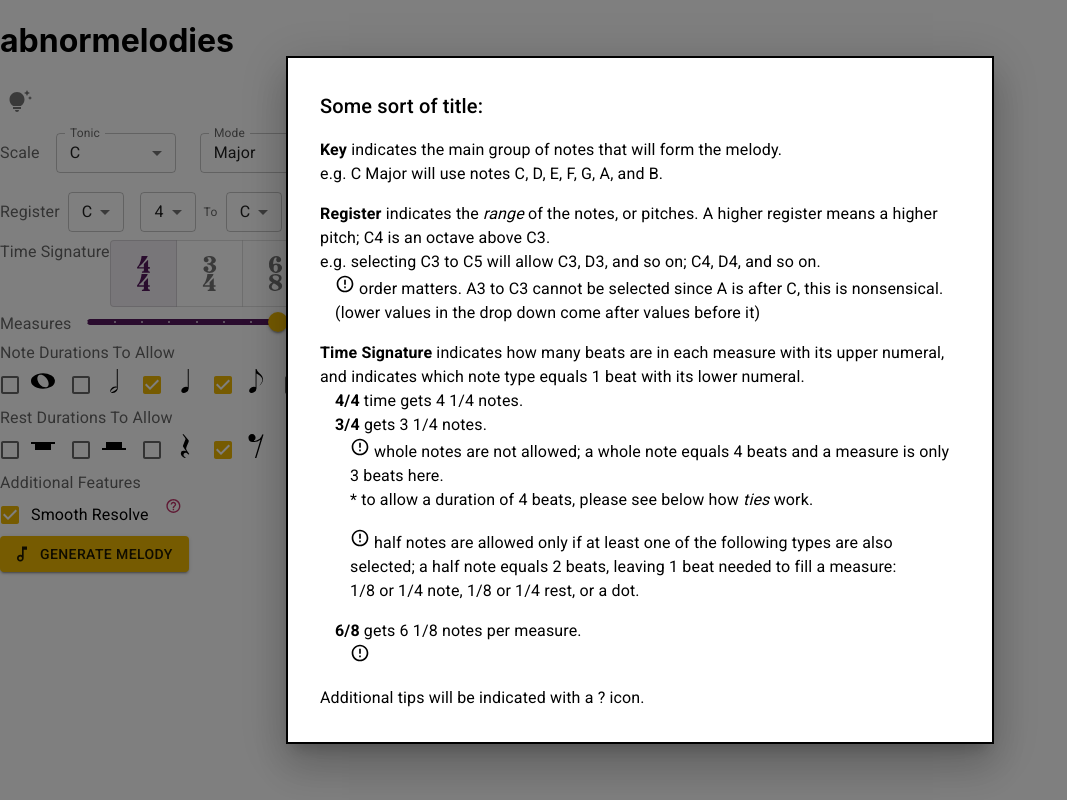
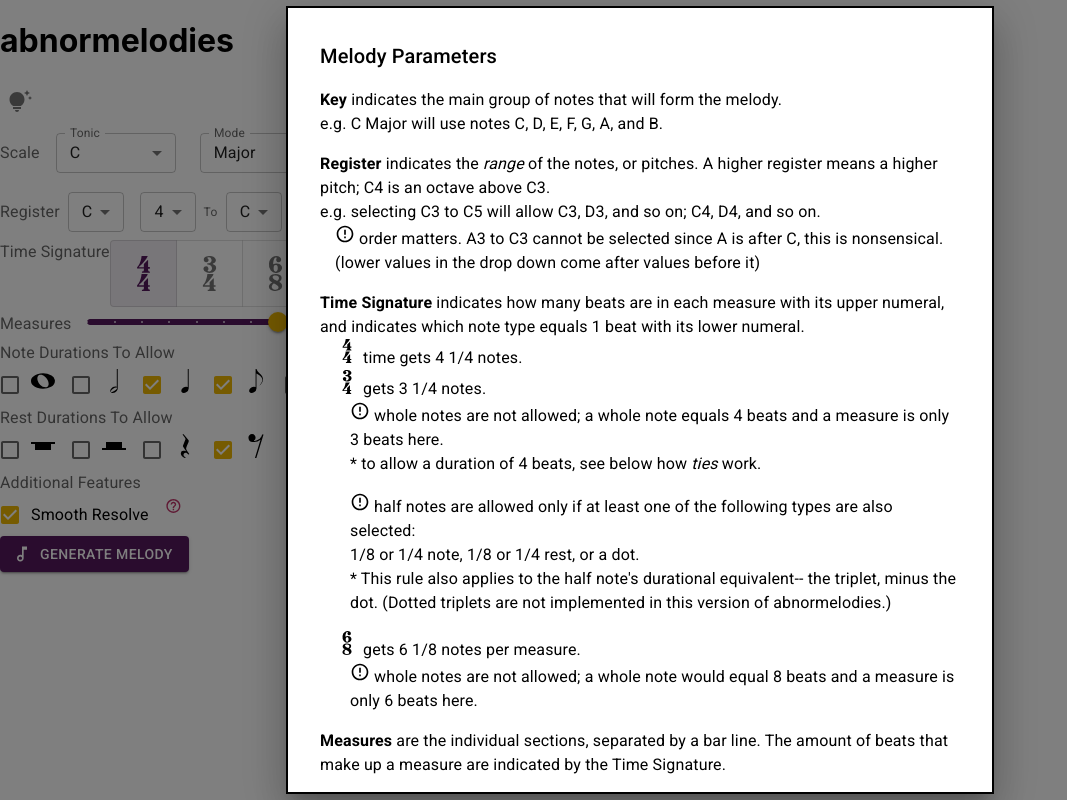
Before and after one commit to technikka/Abnormelodies_UI, a React (Create React App) app: page / in a window 1280 px wide. Both pictures are taken after a click on the button 20 px from the left and 101 px from the top of the page. Shown: the whole page, without its empty margins (0-1067 px from the left). Built offline with nearby package versions, Linux system fonts and the light colour scheme.

Commit message:
finish adding content to info modal

```diff
--- a/src/components/Form.js
+++ b/src/components/Form.js
@@ -226,7 +226,7 @@ const Form = (props) => {
           There are unresolved errors on this page preventing a new melody from generating.
         </Alert> }
 
-      <Button variant="contained" color="secondary" type="submit" startIcon={<MusicNoteOutlinedIcon />}>
+      <Button variant="contained" color="primary" type="submit" startIcon={<MusicNoteOutlinedIcon />}>
         Generate Melody
       </Button>
     </form>
--- a/src/components/HeaderModal.js
+++ b/src/components/HeaderModal.js
@@ -1,7 +1,22 @@
 import { useState } from "react";
 import { Modal, IconButton, Box, Typography, Tooltip } from '@mui/material';
 import TipsAndUpdatesIcon from '@mui/icons-material/TipsAndUpdates';
+import TooltipIcon from "../icons/TooltipIcon";
 import ErrorOutlineOutlinedIcon from '@mui/icons-material/ErrorOutlineOutlined';
+import FourFourIcon from "../icons/FourFourIcon";
+import ThreeFourIcon from "../icons/ThreeFourIcon";
+import SixEightIcon from "../icons/SixEightIcon";
+import NoteWholeIcon from "../icons/NoteWholeIcon";
+import NoteHalfIcon from "../icons/NoteHalfIcon";
+import NoteQuarterIcon from "../icons/NoteQuarterIcon";
+import NoteEighthIcon from "../icons/NoteEighthIcon";
+import NoteTripletIcon from "../icons/NoteTripletIcon";
+import DotIcon from "../icons/DotIcon";
+import TieIcon from "../icons/TieIcon";
+import RestWholeIcon from "../icons/RestWholeIcon";
+import RestHalfIcon from "../icons/RestHalfIcon";
+import RestQuarterIcon from "../icons/RestQuarterIcon";
+import RestEighthIcon from "../icons/RestEighthIcon";
 
 const HeaderModal = () => {
   const [open, setOpen] = useState(false);
@@ -19,6 +34,8 @@ const HeaderModal = () => {
     border: '2px solid #000',
     boxShadow: 24,
     p: 4,
+    height: '90%',
+    overflow: 'scroll',
   };
 
   const listItem = {marginLeft: 15, marginTop: 0};
@@ -42,7 +59,7 @@ const HeaderModal = () => {
       >
         <Box sx={style}>
           <Typography variant="h6">
-            Some sort of title:
+            Melody Parameters
           </Typography>
           <Typography>
             <p>
@@ -59,24 +76,62 @@ const HeaderModal = () => {
             <p>
               <b>Time Signature</b> indicates how many beats are in each measure with its upper numeral, and indicates which note type equals 1 beat with its lower numeral.
               <p style={listItem}>
-                <b>4/4</b> time gets 4 1/4 notes. <br />
-                <b>3/4 </b>gets 3 1/4 notes. <br />
+                <FourFourIcon /> time gets 4 1/4 notes. <br />
+                <ThreeFourIcon /> gets 3 1/4 notes. <br />
                 <p style={listItem}>
                   <b>{errorTip()}</b> whole notes are not allowed; a whole note equals 4 beats and a measure is only 3 beats here. <br />
-                  * to allow a duration of 4 beats, please see below how <i>ties</i> work.
+                  * to allow a duration of 4 beats, see below how <i>ties</i> work.
                 </p>
                 <p style={listItem}>
-                  <b>{errorTip()}</b> half notes are allowed only if at least one of the following types are also selected; a half note equals 2 beats, leaving 1 beat needed to fill a measure: <br />
-                  1/8 or 1/4 note, 1/8 or 1/4 rest, or a dot.
+                  <b>{errorTip()}</b> half notes are allowed only if at least one of the following types are also selected: <br />
+                  1/8 or 1/4 note, 1/8 or 1/4 rest, or a dot. <br />
+                  * This rule also applies to the half note's durational equivalent-- the triplet, minus the dot. (Dotted triplets are not implemented in this version of abnormelodies.)
                 </p>
-                <b>6/8</b> gets 6 1/8 notes per measure.
+                <SixEightIcon /> gets 6 1/8 notes per measure.
                 <p style={listItem}>
-                  <b>{errorTip()}</b>
+                  <b>{errorTip()}</b> whole notes are not allowed; a whole note would equal 8 beats and a measure is only 6 beats here.
                 </p>
               </p>
             </p>
-
-            Additional tips will be indicated with a ? icon.
+            <p>
+              <b>Measures</b> are the individual sections, separated by a bar line. The amount of beats that make up a measure are indicated by the Time Signature.
+            </p>
+            <p>
+              <b>Note Types</b>
+              <p style={listItem}>
+                <NoteEighthIcon /> <b>Eighth</b> notes equal one eighth (1/8) the duration of a whole note. <br />
+                <NoteQuarterIcon /> <b>Quarter</b> notes equal one quarter (1/4) the duration of a whole note, or double that of an eighth note. <br />
+                <NoteHalfIcon /> <b>Half</b> notes equal one half (1/2) the duration of a whole note, or double that of a quarter note. <br />
+                <NoteWholeIcon /> <b>Whole</b> notes are equal to the duration of 8 eighth notes, or 4 quarter notes, or 2 half notes. <br />
+                <NoteTripletIcon /> <b>Triplet</b> notes are durationally equivalent to a half note here (there are other types not currently implemented in this version of abnormelodies). A triplet creates a unique pattern by fitting three notes into the space of a half note.
+              </p>
+              <p>
+                <b>Augmentations</b>
+                <p style={listItem}>
+                  <DotIcon /> <b>Dots</b> extend the duration of the note they trail, by one half (1/2) that note's value. <br />
+                  e.g in 4/4 time, a dotted quarter note equals 1 1/2 beats. 1 beat (the value of the quarter note) + 1/2 beat (half the value of the quarter note). <br />
+                  <TieIcon /> <b>Ties</b> connect two notes of the same pitch to create one duration. Two quarter notes tied together play as a half note. Ties are useful in situations where such a duration isnt normally possible, i.e. allowing a duration to cross a barline.
+                </p>
+              </p>
+              <p>
+                <b>Rest Types</b>
+                <p style={listItem}>
+                  <RestEighthIcon /> <b>Eighth</b> rests <br />
+                  <RestQuarterIcon /> <b>Quarter</b> rests <br />
+                  <RestHalfIcon /> <b>Half</b> rests <br />
+                  <RestWholeIcon /> <b>Whole</b> rests
+                </p>
+              </p>
+              <p>
+                <b>Additional Features</b> apply rules and patterns that influence the process of melody generation. *Many more to come!
+                <p style={listItem}>
+                  <b>Smooth Resolve</b> influences the generator to prefer longer durations near the end of a melody.
+                </p>
+              </p>
+            </p>
+          </Typography>
+          <Typography variant="body2">
+            Additional tips will be indicated with a <TooltipIcon /> icon.
           </Typography>
         </Box>
       </Modal>
```
